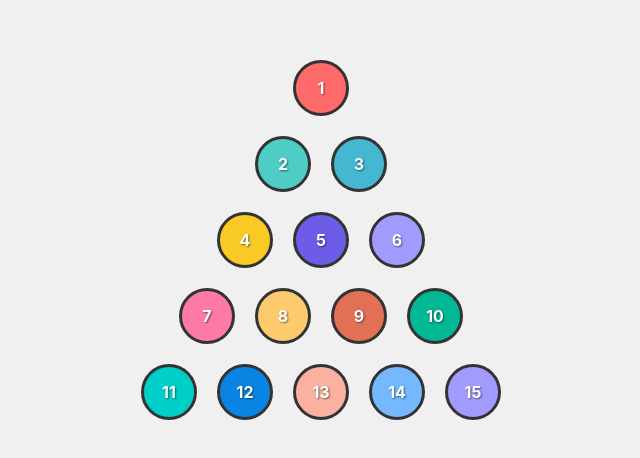
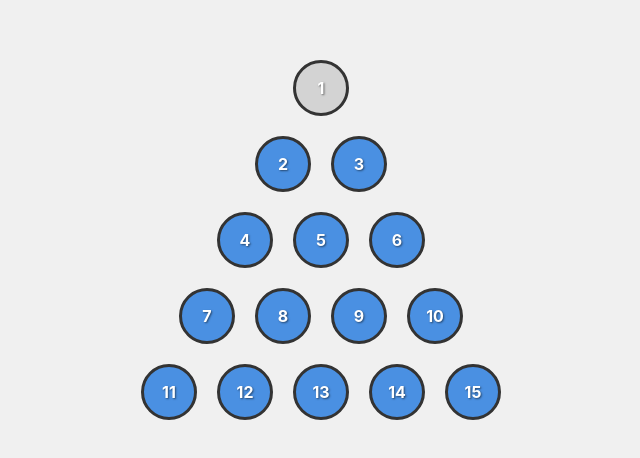
Before and after one commit to chrisscastaneda/hop-dot, a Vue app: page / in a window 1280 px wide. Shown: the part 160-618 px from the top of the page, without its empty margins (319-959 px from the left). Built offline with nearby package versions, Linux system fonts and the light colour scheme.

Commit message:
dot states

```diff
--- a/src/App.vue
+++ b/src/App.vue
@@ -25,13 +25,10 @@ export default {
   data() {
     return {
       rows: [1, 2, 3, 4, 5],
-      allColors: [
-        '#ff6b6b', '#4ecdc4', '#45b7d1', '#f9ca24', '#6c5ce7', '#a29bfe',
-        '#fd79a8', '#fdcb6e', '#e17055', '#00b894', '#00cec9', '#0984e3',
-        '#fab1a0', '#74b9ff', '#a29bfe', '#dfe6e9', '#ff7675', '#fd79a8',
-        '#ffeaa7', '#55efc4', '#81ecec', '#74b9ff', '#b2bec3', '#636e72'
-      ],
-      dotColors: []
+      defaultColor: '#4a90e2',
+      emptyColor: '#d3d3d3',
+      selectedColor: '#2ecc71',
+      dotStates: []
     };
   },
   created() {
@@ -39,18 +36,29 @@ export default {
   },
   methods: {
     initializeDots() {
-      let colorIndex = 0;
-      this.dotColors = this.rows.map((numDots, rowIndex) => {
-        const row = [];
-        for (let i = 0; i < numDots; i++) {
-          row.push(this.allColors[colorIndex % this.allColors.length]);
-          colorIndex++;
+      this.dotStates = this.rows.map((numDots) => {
+        return Array(numDots).fill('default');
+      });
+
+      const totalDots = 15;
+      const randomDot = Math.floor(Math.random() * totalDots);
+      let count = 0;
+
+      for (let rowIndex = 0; rowIndex < this.rows.length; rowIndex++) {
+        for (let dotIndex = 0; dotIndex < this.rows[rowIndex]; dotIndex++) {
+          if (count === randomDot) {
+            this.dotStates[rowIndex][dotIndex] = 'empty';
+            return;
+          }
+          count++;
         }
-        return row;
-      });
+      }
     },
     getDotColor(rowIndex, dotIndex) {
-      return this.dotColors[rowIndex][dotIndex - 1];
+      const state = this.dotStates[rowIndex][dotIndex - 1];
+      if (state === 'default') return this.defaultColor;
+      if (state === 'selected') return this.selectedColor;
+      return this.emptyColor;
     },
     getDotNumber(rowIndex, dotIndex) {
       let number = 1;
@@ -60,20 +68,14 @@ export default {
       return number + dotIndex - 1;
     },
     changeDotColor(rowIndex, dotIndex) {
-      const currentColor = this.dotColors[rowIndex][dotIndex - 1];
-      const usedColors = this.dotColors.flat();
-      const availableColors = this.allColors.filter(color => !usedColors.includes(color) || color === currentColor);
+      const currentState = this.dotStates[rowIndex][dotIndex - 1];
+      if (currentState === 'empty') return;
 
-      let newColor;
-      if (availableColors.length > 1) {
-        const filtered = availableColors.filter(c => c !== currentColor);
-        newColor = filtered[Math.floor(Math.random() * filtered.length)];
-      } else {
-        const otherColors = this.allColors.filter(c => c !== currentColor);
-        newColor = otherColors[Math.floor(Math.random() * otherColors.length)];
+      if (currentState === 'default') {
+        this.dotStates[rowIndex][dotIndex - 1] = 'selected';
+      } else if (currentState === 'selected') {
+        this.dotStates[rowIndex][dotIndex - 1] = 'default';
       }
-
-      this.dotColors[rowIndex][dotIndex - 1] = newColor;
     }
   }
 };
--- a/src/components/DotComponent.vue
+++ b/src/components/DotComponent.vue
@@ -30,7 +30,6 @@ export default {
   width: 50px;
   height: 50px;
   border-radius: 50%;
-  cursor: pointer;
   transition: background 0.3s ease;
   margin: 5px;
   border: 3px solid #333;
@@ -42,4 +41,8 @@ export default {
   color: #fff;
   text-shadow: 1px 1px 2px rgba(0, 0, 0, 0.5);
 }
+
+.dot:not([style*="background: #d3d3d3"]) {
+  cursor: pointer;
+}
 </style>
```
